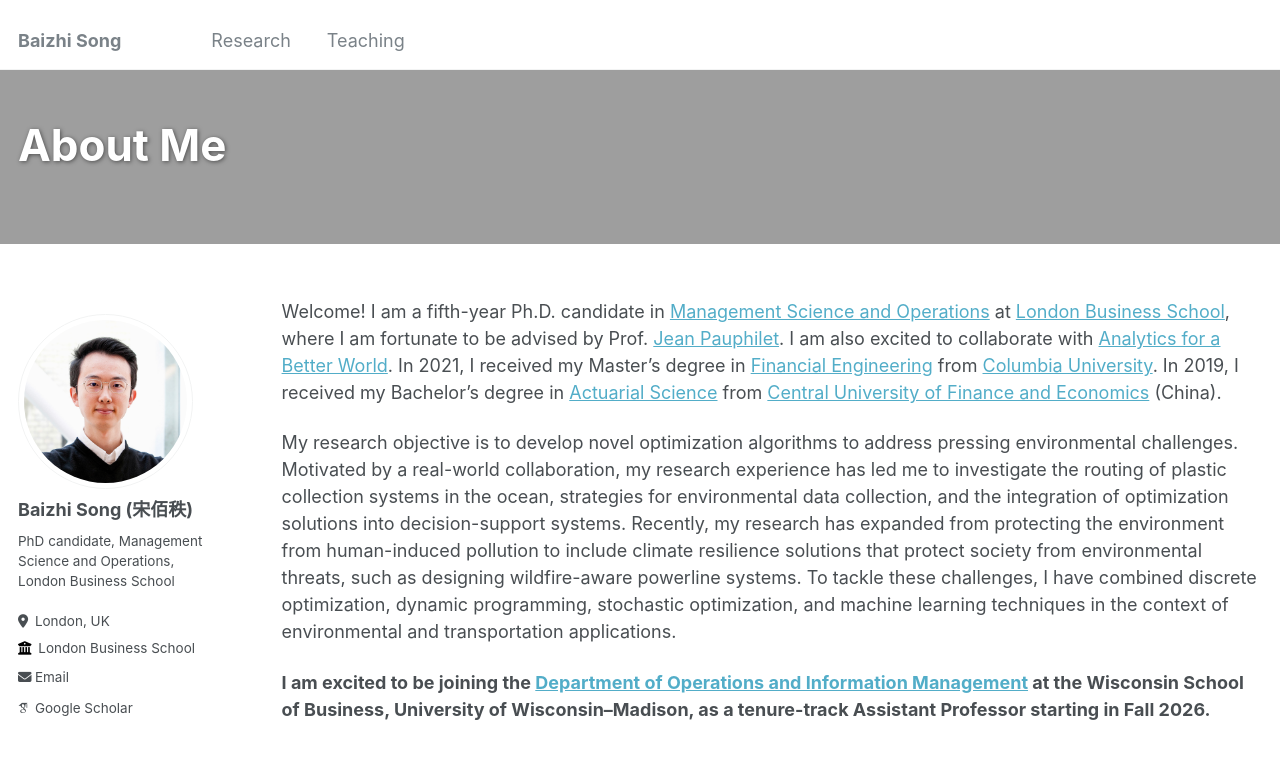
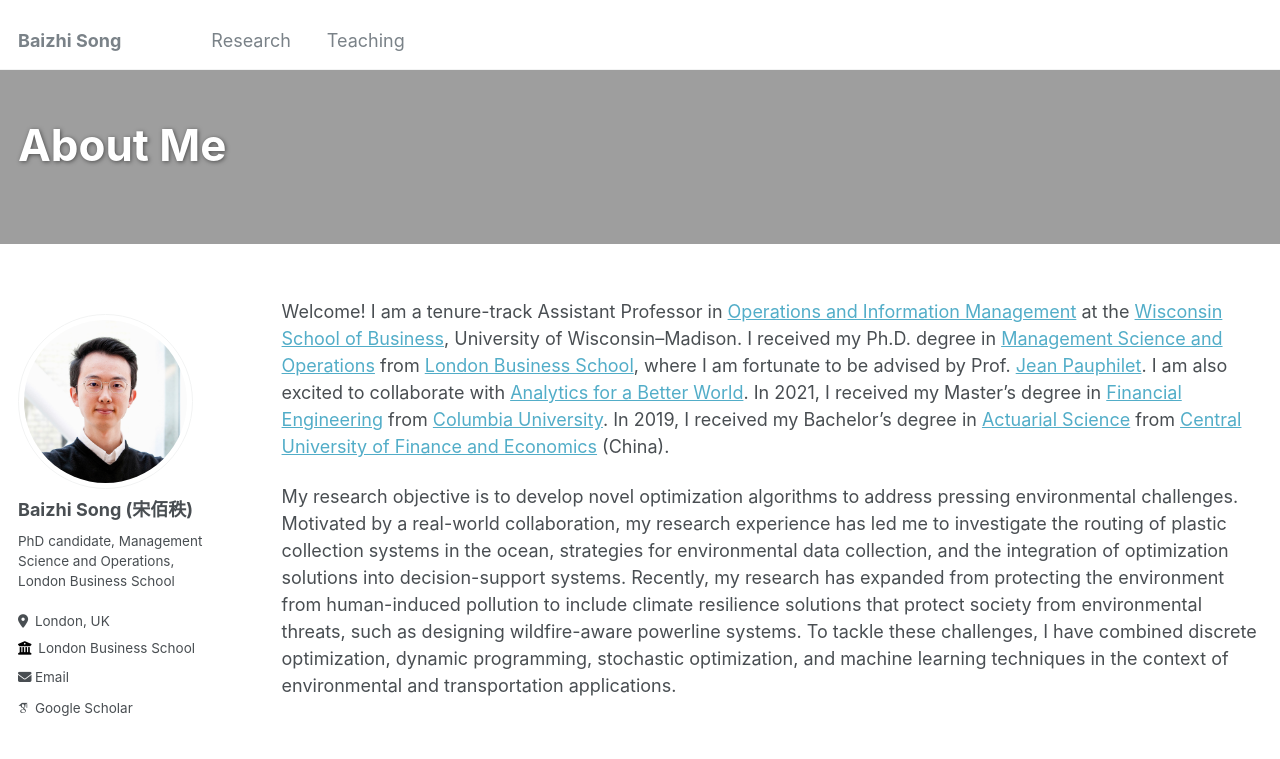
Before and after one commit to Baizhi-Song/baizhi-song.github.io, a Jekyll site: the page built from _pages/about.md, in a window 1280 px wide and 900 px high. Shown: the top 759 px of the window. Built offline with Jekyll 4.4.1, drawn with Linux system fonts in a browser that asks for light colours; some web fonts are replaced.

Commit message:
Update about.md

```diff
--- a/_pages/about.md
+++ b/_pages/about.md
@@ -11,12 +11,13 @@ header:
     overlay_image: /sail.jpg
 ---
 
-Welcome! I am a fifth-year Ph.D. candidate in [Management Science and Operations](https://www.london.edu/faculty-and-research/management-science-and-operations/phd-programme) at [London Business School](https://www.london.edu/), where I am fortunate to be advised by Prof. [Jean Pauphilet](https://jeanpauphilet.github.io/). I am also excited to collaborate with [Analytics for a Better World](https://analyticsbetterworld.org/). In 2021, I received my Master's degree in [Financial Engineering](https://ieor.columbia.edu/financial-engineering-msfe) from [Columbia University](https://www.columbia.edu/). In 2019, I  received my Bachelor’s degree in [Actuarial Science](https://cias.cufe.edu.cn/index.htm) from [Central University of Finance and Economics](https://en.cufe.edu.cn/) (China).
+Welcome! I am a tenure-track Assistant Professor in [Operations and Information Management](https://business.wisc.edu/faculty-research/operations-information-management/) at the [Wisconsin School of Business](https://business.wisc.edu), University of Wisconsin–Madison.
+I received my Ph.D. degree in [Management Science and Operations](https://www.london.edu/faculty-and-research/management-science-and-operations/phd-programme) from [London Business School](https://www.london.edu/), where I am fortunate to be advised by Prof. [Jean Pauphilet](https://jeanpauphilet.github.io/). I am also excited to collaborate with [Analytics for a Better World](https://analyticsbetterworld.org/). In 2021, I received my Master's degree in [Financial Engineering](https://ieor.columbia.edu/financial-engineering-msfe) from [Columbia University](https://www.columbia.edu/). In 2019, I  received my Bachelor’s degree in [Actuarial Science](https://cias.cufe.edu.cn/index.htm) from [Central University of Finance and Economics](https://en.cufe.edu.cn/) (China).
 
 
 My research objective is to develop novel optimization algorithms to address pressing environmental challenges. Motivated by a real-world collaboration, my research experience has led me to investigate the routing of plastic collection systems in the ocean, strategies for environmental data collection, and the integration of optimization solutions into decision-support systems. Recently, my research has expanded from protecting the environment from human-induced pollution to include climate resilience solutions that protect society from environmental threats, such as designing wildfire-aware powerline systems. To tackle these challenges, I have combined discrete optimization, dynamic programming, stochastic optimization, and machine learning techniques in the context of environmental and transportation applications.
 
-**I am excited to be joining the [Department of Operations and Information Management](https://business.wisc.edu/faculty-research/operations-information-management/) at the Wisconsin School of Business, University of Wisconsin–Madison, as a tenure-track Assistant Professor starting in Fall 2026.**
+
 
 
 <!--
```
